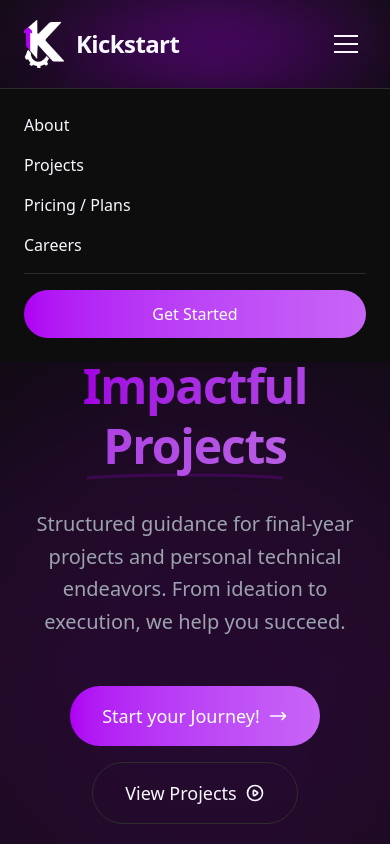
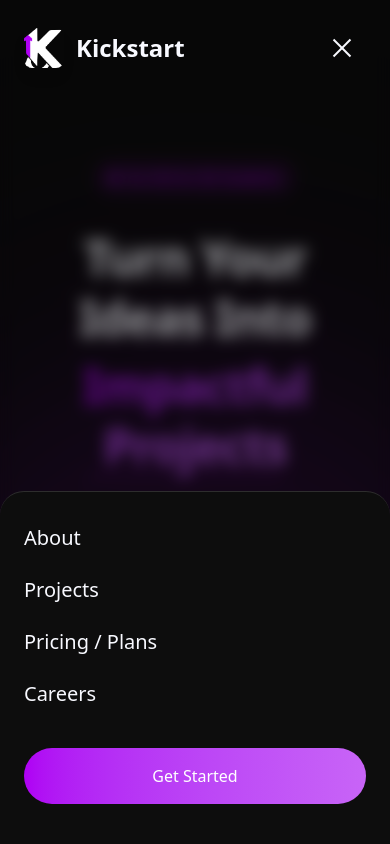
Before and after one commit to kickstartnetwork/kickstart-site, a Next.js app: page / in a window 390 px wide. Both pictures are taken after a click on the button "Toggle Menu". Shown: the top 844 px of the page. Built offline with nearby package versions, Linux system fonts and the light colour scheme.

Commit message:
fixed responsive bugs

```diff
--- a/components/FAQ.tsx
+++ b/components/FAQ.tsx
@@ -90,7 +90,7 @@ export default function FAQ() {
         </div>
 
         {/* FAQ List */}
-        <div className="space-y-4 space-x-1 p-2 h-[600px] ">
+        <div className="space-y-4 space-x-1 p-2 md:h-[600px] h-[700px]">
           {faqs.map((faq, index) => {
             const isOpen = openIndex === index;
 
--- a/components/Navigation.tsx
+++ b/components/Navigation.tsx
@@ -7,9 +7,7 @@ export default function Navigation() {
   const [isMobileMenuOpen, setIsMobileMenuOpen] = useState(false);
 
   useEffect(() => {
-    const handleScroll = () => {
-      setIsScrolled(window.scrollY > 50);
-    };
+    const handleScroll = () => setIsScrolled(window.scrollY > 50);
     window.addEventListener("scroll", handleScroll);
     return () => window.removeEventListener("scroll", handleScroll);
   }, []);
@@ -22,6 +20,7 @@ export default function Navigation() {
   ];
 
   return (
+    <>
       <nav
         className={`fixed top-0 left-0 right-0 z-50 transition-all duration-300 ${
           isScrolled
@@ -29,81 +28,120 @@ export default function Navigation() {
             : "bg-transparent py-6"
         }`}
       >
-      {/* 🌊 Glowing Ray Blob (only when NOT scrolled) */}
+        {/* 🌊 Desktop Glow */}
         {!isScrolled && (
-        <div className="pointer-events-none absolute inset-x-0 top-1/2 -translate-y-1/2 flex justify-center">
+          <div className="pointer-events-none absolute inset-x-0 top-1/2 -translate-y-1/2 hidden lg:flex justify-center">
             <div className="relative w-[420px] h-[80px]">
-            <div className="absolute inset-0 bg-[var(--accent)]/25 blur-[60px] rounded-full animate-[pulse_6s_ease-in-out_infinite]" />
+              <div className="absolute inset-0 bg-[var(--accent)]/25 blur-[60px] rounded-full animate-pulse" />
               <div className="absolute inset-0 bg-gradient-to-r from-transparent via-[var(--accent)]/40 to-transparent blur-[40px] animate-[flow_8s_linear_infinite]" />
             </div>
           </div>
         )}
 
         <div className="relative max-w-7xl mx-auto px-6 flex items-center justify-between">
-        {/* Logo Area */}
+          {/* Logo */}
           <a href="/" className="flex items-center gap-3">
-          <div className="w-10 h-10 rounded-lg flex items-center justify-center shadow-lg shadow-[var(--accent)]/30">
-            <img src={"/Kickstart.png"} alt="Kickstart" />
+            <div className="w-10 h-10 rounded-lg shadow-lg shadow-[var(--accent)]/30 overflow-hidden">
+              <img src="/Kickstart.png" alt="Kickstart" />
             </div>
-          <span className="text-2xl font-bold text-[var(--foreground)] tracking-tight">
+            <span className="text-2xl font-bold text-[var(--foreground)]">
               Kickstart
             </span>
           </a>
 
-        {/* Desktop Navigation */}
+          {/* Desktop Nav */}
           <div className="hidden lg:flex items-center gap-8">
             {navLinks.map((link) => (
               <a
                 key={link.href}
                 href={link.href}
-              className="text-[var(--foreground)]/70 hover:text-[var(--accent)] transition-colors duration-200 text-sm font-medium uppercase tracking-wide"
+                className="text-[var(--foreground)]/70 hover:text-[var(--accent)] transition-colors text-sm font-medium uppercase tracking-wide"
               >
                 {link.label}
               </a>
             ))}
           </div>
 
-        {/* Right Side Actions */}
-        <div className="hidden lg:flex items-center gap-4">
-          <button className="bg-gradient-to-r from-[var(--accent)] to-[var(--accent-light)] text-white px-6 py-2.5 rounded-full hover:shadow-lg hover:shadow-[var(--accent)]/30 transition-all duration-300 text-sm font-medium">
-          <a href="mailto: kickstartnetworks@gmail.com">  Get Started </a>
+          {/* Desktop CTA */}
+          <div className="hidden lg:flex">
+            <a
+              href="mailto:kickstartnetworks@gmail.com"
+              className="bg-gradient-to-r from-[var(--accent)] to-[var(--accent-light)] text-white px-6 py-2.5 rounded-full hover:shadow-lg hover:shadow-[var(--accent)]/30 transition-all text-sm font-medium"
+            >
+              Get Started
+            </a>
+          </div>
+
+          {/* ✅ Mobile Toggle (FIXED – NO CLIPPING) */}
+          <button
+            aria-label="Toggle Menu"
+            className="lg:hidden relative w-12 h-12 flex items-center justify-center"
+            onClick={() => setIsMobileMenuOpen((v) => !v)}
+          >
+            <span
+              className={`absolute w-6 h-0.5 bg-[var(--foreground)] transition-all duration-300 ${
+                isMobileMenuOpen ? "rotate-45" : "-translate-y-2"
+              }`}
+            />
+            <span
+              className={`absolute w-6 h-0.5 bg-[var(--foreground)] transition-all duration-300 ${
+                isMobileMenuOpen ? "opacity-0" : ""
+              }`}
+            />
+            <span
+              className={`absolute w-6 h-0.5 bg-[var(--foreground)] transition-all duration-300 ${
+                isMobileMenuOpen ? "-rotate-45" : "translate-y-2"
+              }`}
+            />
           </button>
         </div>
+      </nav>
 
-        {/* Mobile Menu Button */}
-        <button
-          className="lg:hidden p-2"
-          onClick={() => setIsMobileMenuOpen(!isMobileMenuOpen)}
+      {/* 🌑 Mobile Backdrop */}
+      {isMobileMenuOpen && (
+        <div
+          className="fixed inset-0 z-40 bg-black/40 backdrop-blur-sm lg:hidden"
+          onClick={() => setIsMobileMenuOpen(false)}
+        />
+      )}
+
+      {/* 📱 Mobile Bottom Sheet */}
+      <div
+        className={`fixed bottom-0 left-0 right-0 z-50 lg:hidden transition-transform duration-500 ${
+          isMobileMenuOpen ? "translate-y-0" : "translate-y-full"
+        }`}
       >
-          <div className="w-6 h-0.5 bg-[var(--foreground)] mb-1.5"></div>
-          <div className="w-6 h-0.5 bg-[var(--foreground)] mb-1.5"></div>
-          <div className="w-6 h-0.5 bg-[var(--foreground)]"></div>
-        </button>
-      </div>
-
-      {/* Mobile Menu */}
-      {isMobileMenuOpen && (
-        <div className="lg:hidden absolute top-full left-0 right-0 bg-[var(--background)] border-t border-[var(--border)] py-6 px-6">
-          <div className="flex flex-col gap-4">
-            {navLinks.map((link) => (
+        <div className="bg-[var(--background)] rounded-t-3xl border-t border-[var(--border)] px-6 pt-8 pb-10">
+          <div className="flex flex-col gap-6">
+            {navLinks.map((link, i) => (
               <a
                 key={link.href}
                 href={link.href}
-                className="text-[var(--foreground)] hover:text-[var(--accent)] transition-colors font-medium"
+                style={{ transitionDelay: `${i * 70}ms` }}
+                className={`text-xl font-medium text-[var(--foreground)] transition-all ${
+                  isMobileMenuOpen
+                    ? "opacity-100 translate-x-0"
+                    : "opacity-0 translate-x-6"
+                }`}
                 onClick={() => setIsMobileMenuOpen(false)}
               >
                 {link.label}
               </a>
             ))}
-            <hr className="border-[var(--border)]" />
-            <button className="bg-gradient-to-r from-[var(--accent)] to-[var(--accent-light)] text-white px-6 py-3 rounded-full hover:shadow-lg hover:shadow-[var(--accent)]/30 transition-colors font-medium w-full">
-            <a href="mailto: kickstartnetworks@gmail.com">  Get Started </a>
-            </button>
+
+            <div className="pt-4">
+              <a
+                href="mailto:kickstartnetworks@gmail.com"
+                className="block w-full text-center bg-gradient-to-r from-[var(--accent)] to-[var(--accent-light)] text-white py-4 rounded-full font-medium hover:shadow-lg hover:shadow-[var(--accent)]/30 transition-all"
+              >
+                Get Started
+              </a>
             </div>
           </div>
-      )}
+        </div>
+      </div>
 
-      {/* 🔑 Required keyframes (minimal & scoped) */}
+      {/* Animations */}
       <style jsx>{`
         @keyframes flow {
           0% {
@@ -117,6 +155,6 @@ export default function Navigation() {
           }
         }
       `}</style>
-    </nav>
+    </>
   );
 }
```
Also changed, not shown: components/About.tsx (+29 -39 lines). Lines whose indentation alone changed are shown as unchanged.
